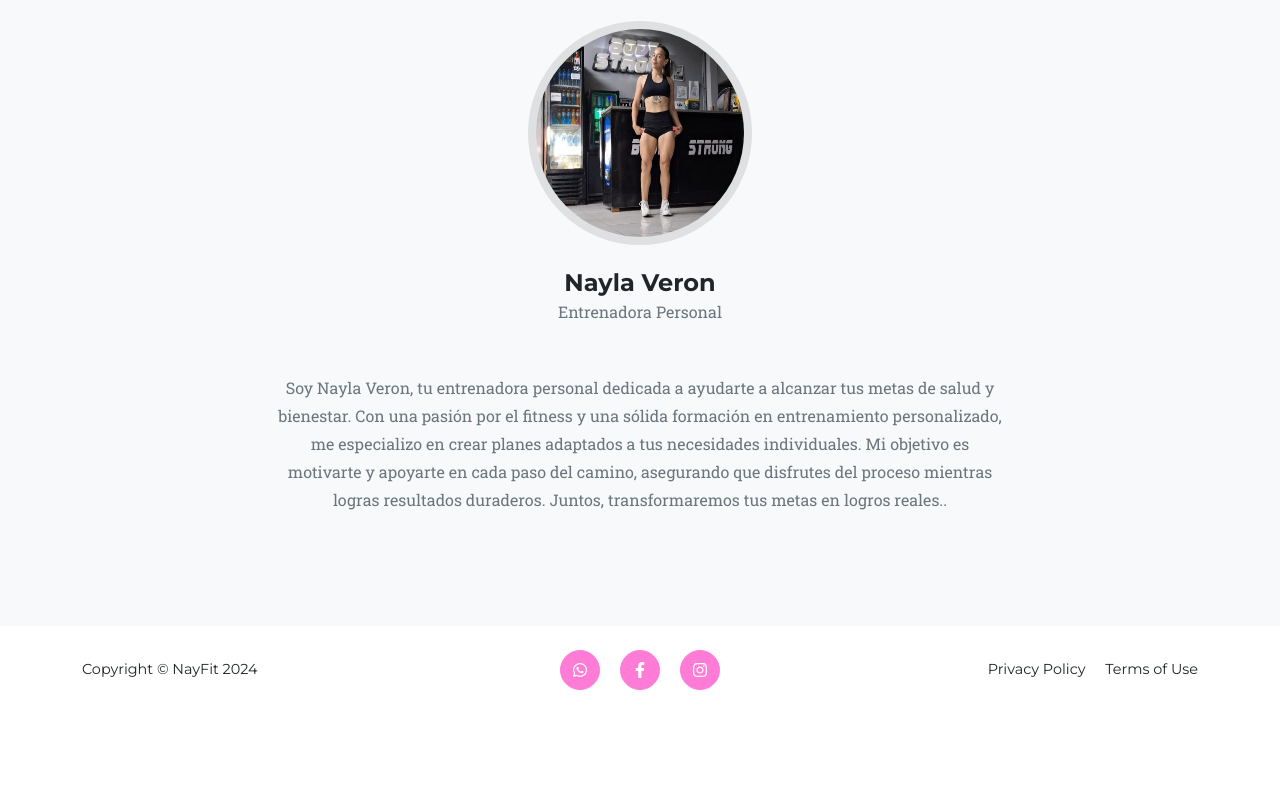
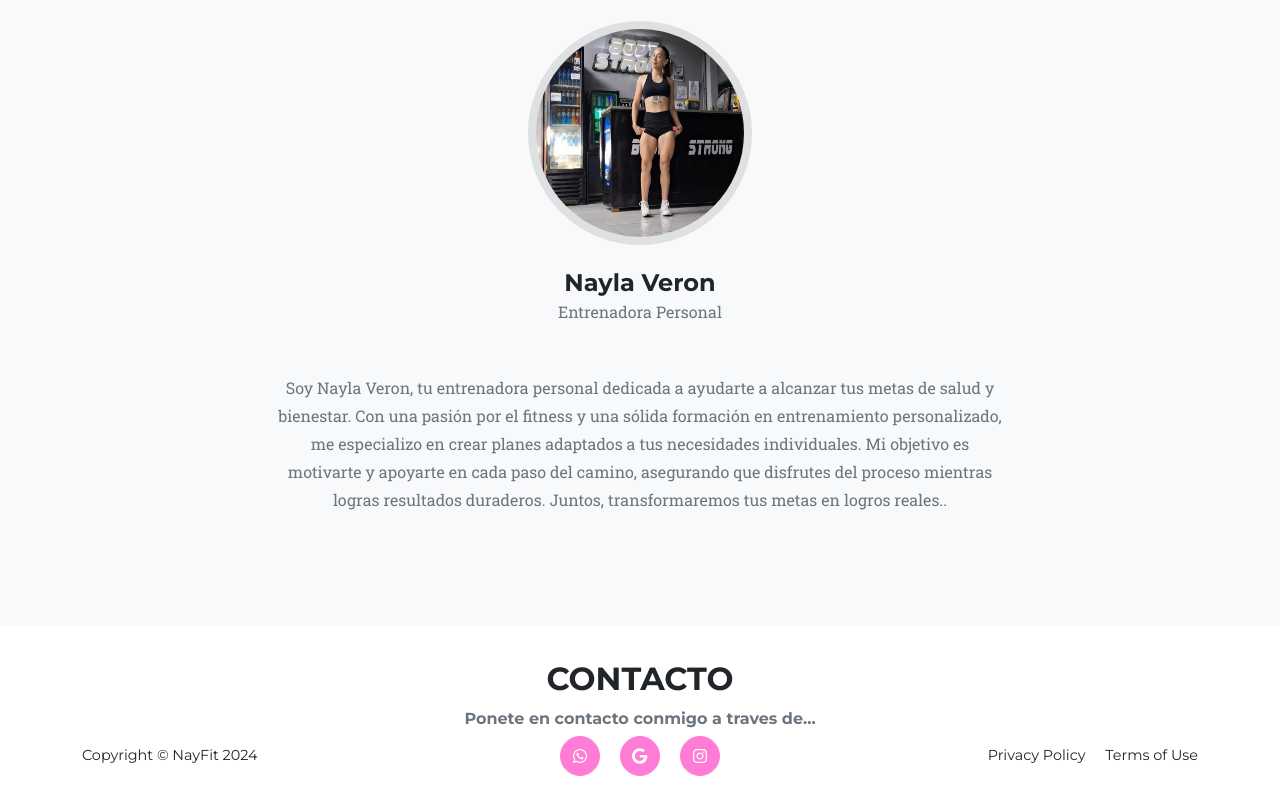
Before and after one commit to MatiasCataldo/Nayfit, a plain HTML site: page index.html in a window 1280 px wide. Shown: the part 2509-3309 px from the top of the page. Before the commit the page ends 3223 px from the top, so only its background shows below. Drawn offline with nearby package versions, Linux system fonts and the light colour scheme.

Commit message:
mejoras visuales

```diff
--- a/index.html
+++ b/index.html
@@ -153,10 +153,14 @@
         <footer class="footer py-4" id="footer">
             <div class="container">
                 <div class="row align-items-center">
+                    <div class="text-center">
+                        <h2 class="section-heading text-uppercase" style="margin: 10px;">Contacto</h2>
+                        <h3 class="section-subheading text-muted" style="font-size: medium;">Ponete en contacto conmigo a traves de...</h3>
+                    </div>
                     <div class="col-lg-4 text-lg-start">Copyright &copy; NayFit 2024</div>
                     <div class="col-lg-4 my-3 my-lg-0">
-                        <a class="btn btn-dark btn-social mx-2" href="https://wa.me/1130410925" aria-label="Twitter"><i class="fab fa-whatsapp"></i></a>
-                        <a class="btn btn-dark btn-social mx-2" href="#!" aria-label="Facebook"><i class="fab fa-facebook-f"></i></a>
+                        <a class="btn btn-dark btn-social mx-2" href="https://wa.me/1130410925?text=¡Estoy+interesado+en+un+plan+de+Entrenamiento💪!" aria-label="Twitter"><i class="fab fa-whatsapp"></i></a>
+                        <a class="btn btn-dark btn-social mx-2" href="mailto:veronnayla3@gmail.com? Subject=Estoy%20interesado/a%20en%20un%20plan%20de%20entrenamineto!" aria-label="Facebook"><i class="fab fa-google"></i></a>
                         <a class="btn btn-dark btn-social mx-2" href="https://www.instagram.com/nayveron.fit" aria-label="LinkedIn"><i class="fab fa-instagram"></i></a>
                     </div>
                     <div class="col-lg-4 text-lg-end">
```
